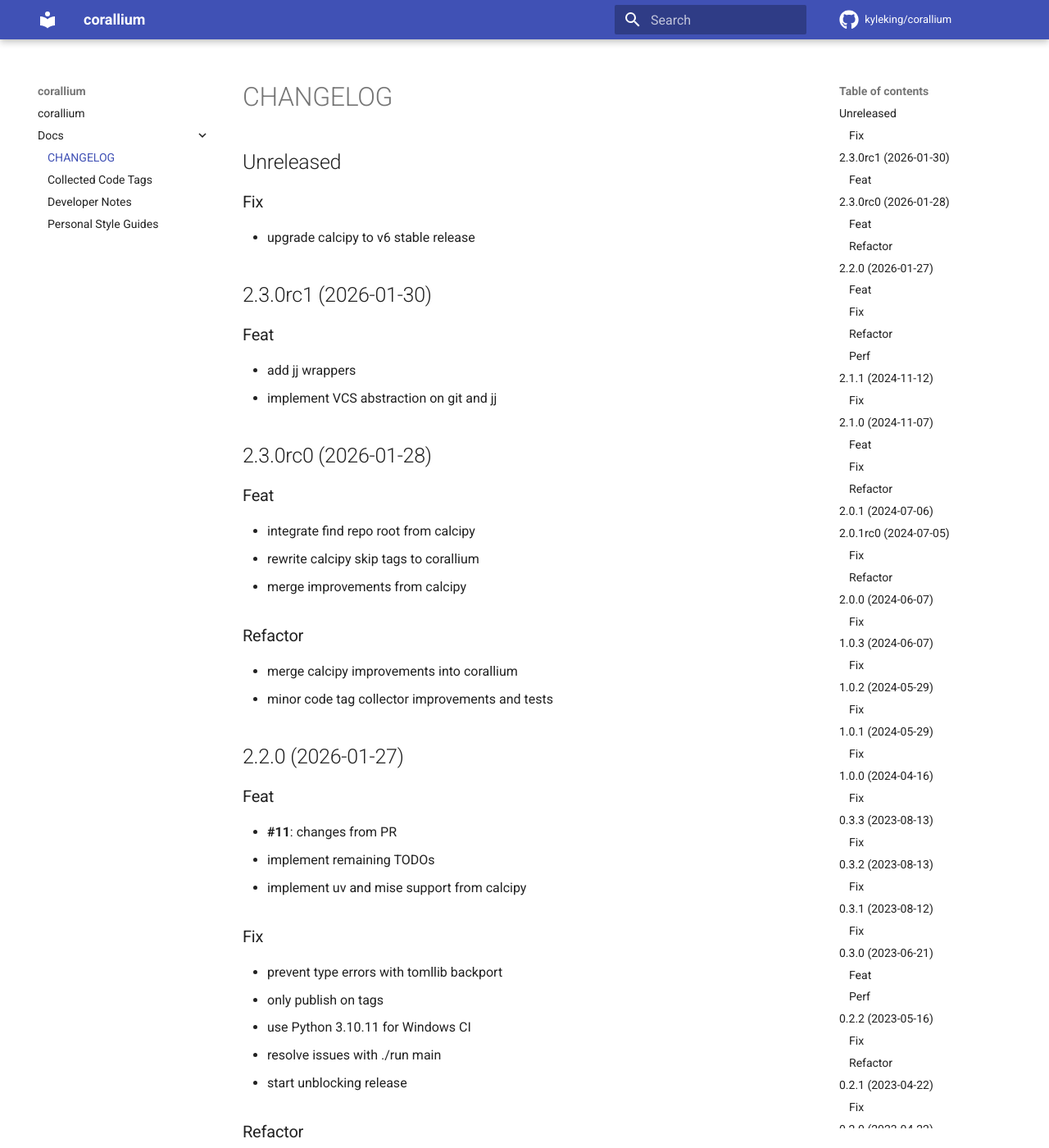
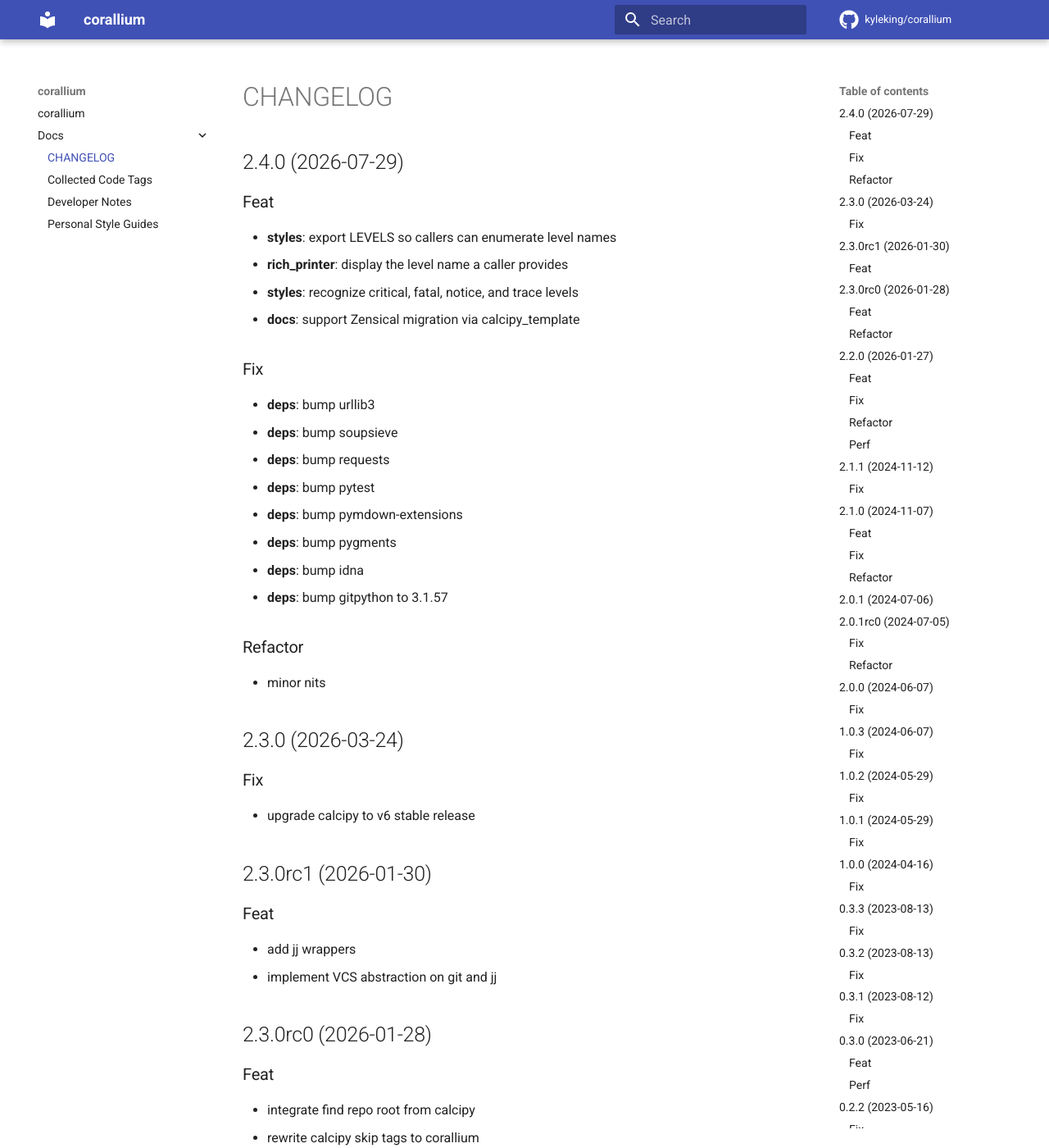
Before and after one commit to KyleKing/corallium, an MkDocs documentation site: the page built from docs/docs/CHANGELOG.md, in a window 1280 px wide and 1400 px high. Shown: the whole window at 82% size. Built offline with MkDocs 1.6.1 and Material for MkDocs 9.7.7, drawn with Linux system fonts in a browser that asks for light colours; comment, search, counter and statistics services are not loaded.

Commit message:
docs: record the 2.3.0 and 2.4.0 releases in the changelog
The bump commits never regenerated it, so both releases were missing.

```diff
--- a/docs/docs/CHANGELOG.md
+++ b/docs/docs/CHANGELOG.md
@@ -1,4 +1,28 @@
-## Unreleased
+## 2.4.0 (2026-07-29)
+
+### Feat
+
+- **styles**: export LEVELS so callers can enumerate level names
+- **rich_printer**: display the level name a caller provides
+- **styles**: recognize critical, fatal, notice, and trace levels
+- **docs**: support Zensical migration via calcipy_template
+
+### Fix
+
+- **deps**: bump urllib3
+- **deps**: bump soupsieve
+- **deps**: bump requests
+- **deps**: bump pytest
+- **deps**: bump pymdown-extensions
+- **deps**: bump pygments
+- **deps**: bump idna
+- **deps**: bump gitpython to 3.1.57
+
+### Refactor
+
+- minor nits
+
+## 2.3.0 (2026-03-24)
 
 ### Fix
 
```
